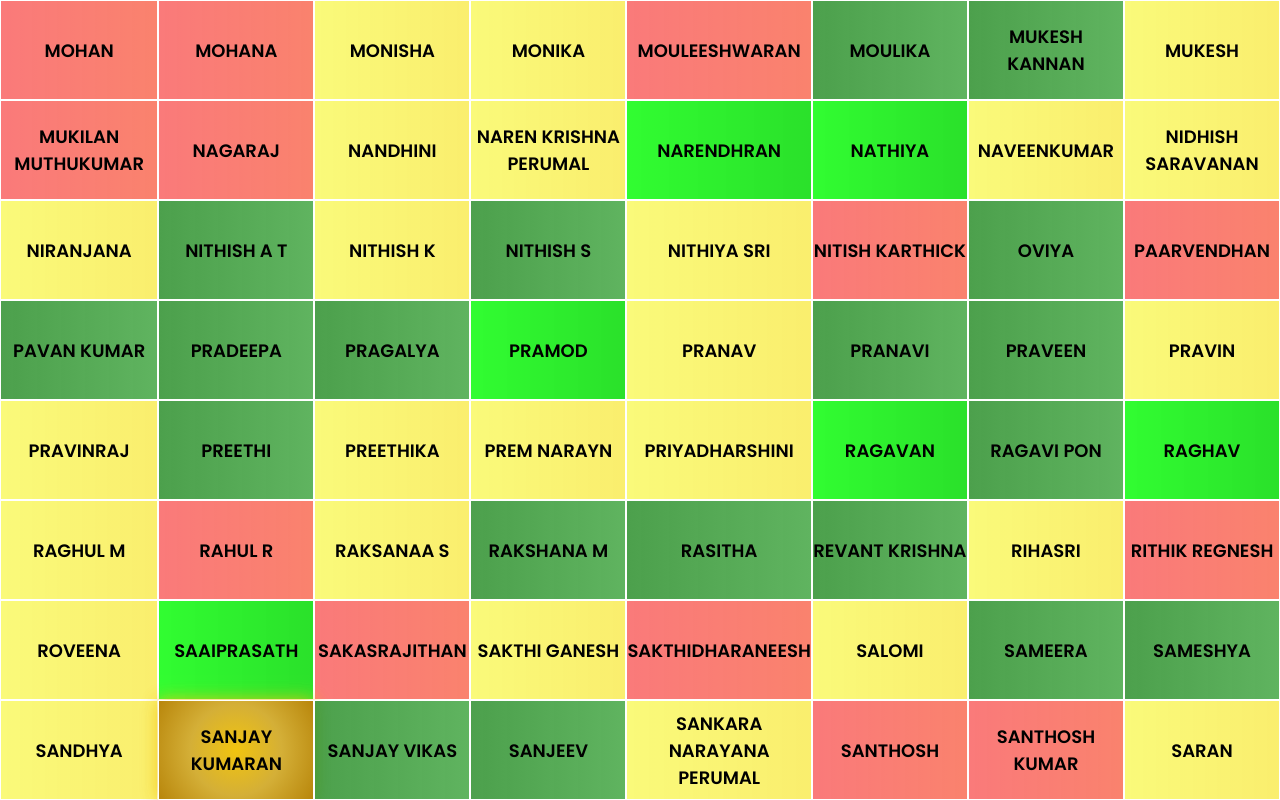
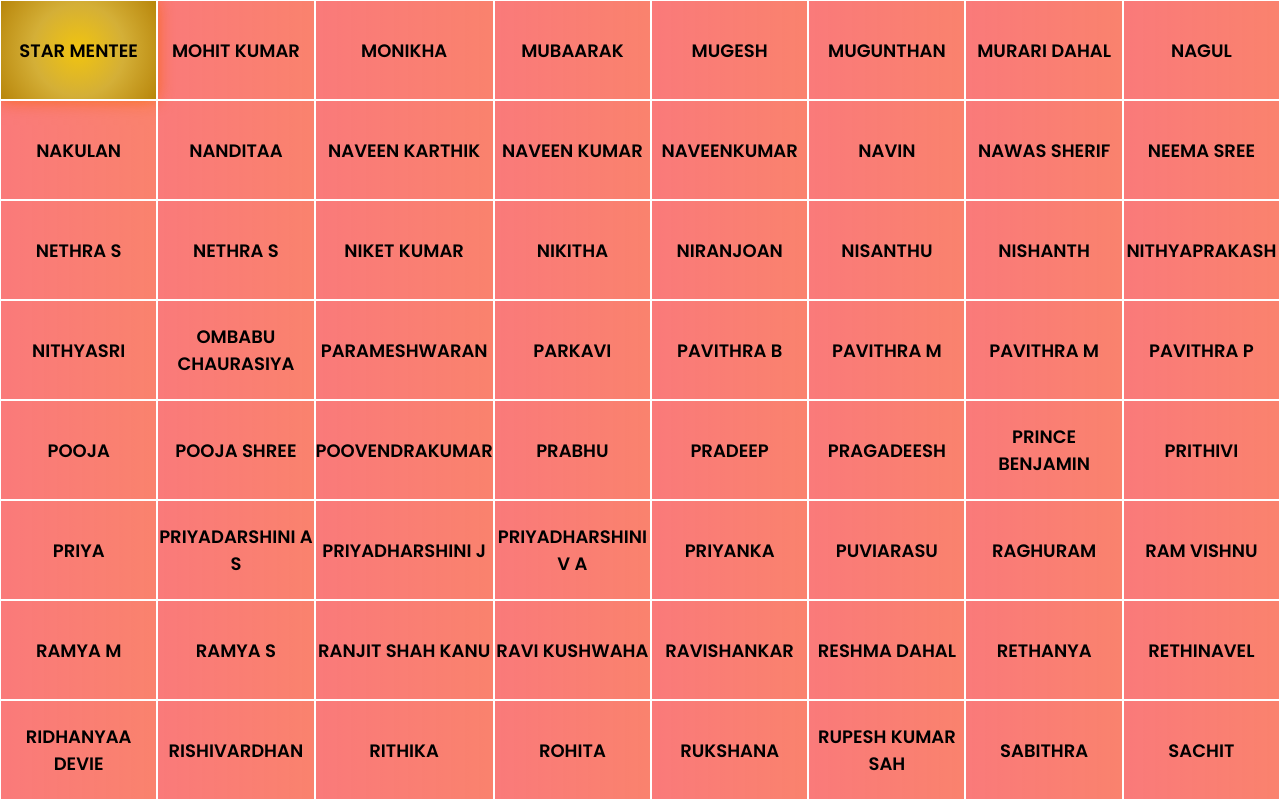
Before and after one commit to nithyasarathim/MMS, a plain HTML site: page index.html in a window 1280 px wide. Drawn offline with nearby package versions, Linux system fonts and the light colour scheme.

Commit message:
CSE-C begin

```diff
--- a/AIDS-C.json
+++ b/AIDS-C.json
@@ -229,7 +229,7 @@
     {
         "s.no": 45,
         "name": "REVANT KRISHNA ",
-        "volunteer_count": 2
+        "volunteer_count": 1
     },
     {
         "s.no": 46,
--- /dev/null
+++ b/CSE-C.json
@@ -0,0 +1,341 @@
+[
+    {
+        "name":"STAR MENTEE",
+        "volunteer_count":1
+    },
+    {
+        "s.no": 1,
+        "name": "MOHIT KUMAR",
+        "volunteer_count":0
+    },
+    {
+        "s.no": 2,
+        "name": "MONIKHA ",
+        "volunteer_count": 0
+    },
+    {
+        "s.no": 3,
+        "name": "MUBAARAK",
+        "volunteer_count": 0
+    },
+    {
+        "s.no": 4,
+        "name": "MUGESH",
+        "volunteer_count": 0
+    },
+    {
+        "s.no": 5,
+        "name": "MUGUNTHAN",
+        "volunteer_count": 0
+    },
+    {
+        "s.no": 6,
+        "name": "MURARI DAHAL",
+        "volunteer_count": 0
+    },
+    {
+        "s.no": 7,
+        "name": "NAGUL",
+        "volunteer_count": 0
+    },
+    {
+        "s.no": 8,
+        "name": "NAKULAN",
+        "volunteer_count": 0
+    },
+    {
+        "s.no": 9,
+        "name": "NANDITAA",
+        "volunteer_count": 0
+    },
+    {
+        "s.no": 10,
+        "name": "NAVEEN KARTHIK",
+        "volunteer_count": 0
+    },
+    {
+        "s.no": 11,
+        "name": "NAVEEN KUMAR",
+        "volunteer_count": 0
+    },
+    {
+        "s.no": 12,
+        "name": "NAVEENKUMAR",
+        "volunteer_count": 0
+    },
+    {
+        "s.no": 13,
+        "name": "NAVIN",
+        "volunteer_count": 0
+    },
+    {
+        "s.no": 14,
+        "name": "NAWAS SHERIF",
+        "volunteer_count": 0
+    },
+    {
+        "s.no": 15,
+        "name": "NEEMA SREE",
+        "volunteer_count": 0
+    },
+    {
+        "s.no": 16,
+        "name": "NETHRA S",
+        "volunteer_count": 0
+    },
+    {
+        "s.no": 17,
+        "name": "NETHRA S",
+        "volunteer_count": 0
+    },
+    {
+        "s.no": 18,
+        "name": "NIKET KUMAR",
+        "volunteer_count": 0
+    },
+    {
+        "s.no": 19,
+        "name": "NIKITHA",
+        "volunteer_count": 0
+    },
+    {
+        "s.no": 20,
+        "name": "NIRANJOAN",
+        "volunteer_count": 0
+    },
+    {
+        "s.no": 21,
+        "name": "NISANTHU",
+        "volunteer_count": 0
+    },
+    {
+        "s.no": 22,
+        "name": "NISHANTH ",
+        "volunteer_count": 0
+    },
+    {
+        "s.no": 23,
+        "name": "NITHYAPRAKASH",
+        "volunteer_count": 0
+    },
+    {
+        "s.no": 24,
+        "name": "NITHYASRI",
+        "volunteer_count": 0
+    },
+    {
+        "s.no": 25,
+        "name": "OMBABU CHAURASIYA",
+        "volunteer_count": 0
+    },
+    {
+        "s.no": 26,
+        "name": "PARAMESHWARAN",
+        "volunteer_count": 0
+    },
+    {
+        "s.no": 27,
+        "name": "PARKAVI",
+        "volunteer_count": 0
+    },
+    {
+        "s.no": 28,
+        "name": "PAVITHRA B",
+        "volunteer_count": 0
+    },
+    {
+        "s.no": 29,
+        "name": "PAVITHRA M",
+        "volunteer_count": 0
+    },
+    {
+        "s.no": 30,
+        "name": "PAVITHRA M",
+        "volunteer_count": 0
+    },
+    {
+        "s.no": 31,
+        "name": "PAVITHRA P",
+        "volunteer_count": 0
+    },
+    {
+        "s.no": 32,
+        "name": "POOJA ",
+        "volunteer_count": 0
+    },
+    {
+        "s.no": 33,
+        "name": "POOJA SHREE",
+        "volunteer_count": 0
+    },
+    {
+        "s.no": 34,
+        "name": "POOVENDRAKUMAR",
+        "volunteer_count": 0
+    },
+    {
+        "s.no": 35,
+        "name": "PRABHU",
+        "volunteer_count": 0
+    },
+    {
+        "s.no": 36,
+        "name": "PRADEEP",
+        "volunteer_count": 0
+    },
+    {
+        "s.no": 37,
+        "name": "PRAGADEESH",
+        "volunteer_count": 0
+    },
+    {
+        "s.no": 38,
+        "name": "PRINCE BENJAMIN",
+        "volunteer_count": 0
+    },
+    {
+        "s.no": 39,
+        "name": "PRITHIVI",
+        "volunteer_count": 0
+    },
+    {
+        "s.no": 40,
+        "name": "PRIYA",
+        "volunteer_count": 0
+    },
+    {
+        "s.no": 41,
+        "name": "PRIYADARSHINI A S",
+        "volunteer_count": 0
+    },
+    {
+        "s.no": 42,
+        "name": "PRIYADHARSHINI J",
+        "volunteer_count": 0
+    },
+    {
+        "s.no": 43,
+        "name": "PRIYADHARSHINI V A",
+        "volunteer_count": 0
+    },
+    {
+        "s.no": 44,
+        "name": "PRIYANKA",
+        "volunteer_count": 0
+    },
+    {
+        "s.no": 45,
+        "name": "PUVIARASU",
+        "volunteer_count": 0
+    },
+    {
+        "s.no": 46,
+        "name": "RAGHURAM",
+        "volunteer_count": 0
+    },
+    {
+        "s.no": 47,
+        "name": "RAM VISHNU",
+        "volunteer_count": 0
+    },
+    {
+        "s.no": 48,
+        "name": "RAMYA M",
+        "volunteer_count": 0
+    },
+    {
+        "s.no": 49,
+        "name": "RAMYA S",
+        "volunteer_count": 0
+    },
+    {
+        "s.no": 50,
+        "name": "RANJIT SHAH KANU",
+        "volunteer_count": 0
+    },
+    {
+        "s.no": 51,
+        "name": "RAVI KUSHWAHA",
+        "volunteer_count": 0
+    },
+    {
+        "s.no": 52,
+        "name": "RAVISHANKAR",
+        "volunteer_count": 0
+    },
+    {
+        "s.no": 53,
+        "name": "RESHMA DAHAL",
+        "volunteer_count": 0
+    },
+    {
+        "s.no": 54,
+        "name": "RETHANYA",
+        "volunteer_count": 0
+    },
+    {
+        "s.no": 55,
+        "name": "RETHINAVEL",
+        "volunteer_count": 0
+    },
+    {
+        "s.no": 56,
+        "name": "RIDHANYAA DEVIE",
+        "volunteer_count": 0
+    },
+    {
+        "s.no": 57,
+        "name": "RISHIVARDHAN",
+        "volunteer_count": 0
+    },
+    {
+        "s.no": 58,
+        "name": "RITHIKA ",
+        "volunteer_count": 0
+    },
+    {
+        "s.no": 59,
+        "name": "ROHITA",
+        "volunteer_count": 0
+    },
+    {
+        "s.no": 61,
+        "name": "RUKSHANA",
+        "volunteer_count": 0
+    },
+    {
+        "s.no": 62,
+        "name": "RUPESH KUMAR SAH",
+        "volunteer_count": 0
+    },
+    {
+        "s.no": 63,
+        "name": "SABITHRA ",
+        "volunteer_count": 0
+    },
+    {
+        "s.no": 64,
+        "name": "SACHIT ",
+        "volunteer_count": 0
+    },
+    {
+        "s.no": 65,
+        "name": "SAGAR KUMAR PATEL",
+        "volunteer_count": 0
+    },
+    {
+        "s.no": 66,
+        "name": "SAHIL MIYA TELI",
+        "volunteer_count": 0
+    },
+    {
+        "s.no": 67,
+        "name": "SAI KRISHNAN",
+        "volunteer_count": 0
+    },
+    {
+        "s.no": 68,
+        "name": "SAIRAM ",
+        "volunteer_count": 0
+    }
+]
--- a/index.html
+++ b/index.html
@@ -106,7 +106,7 @@
     <div class="grid-container" id="students-container"></div>
 
     <script>
-        fetch('AIDS-C.json')
+        fetch('CSE-C.json')
             .then(response => response.json())
             .then(students => {
                 const container = document.getElementById('students-container');
```
Also changed, not shown: AIDS-A.json (added, +66 -0 lines), EEE.json (+64 -64 lines), past.json (deleted, +0 -66 lines).
